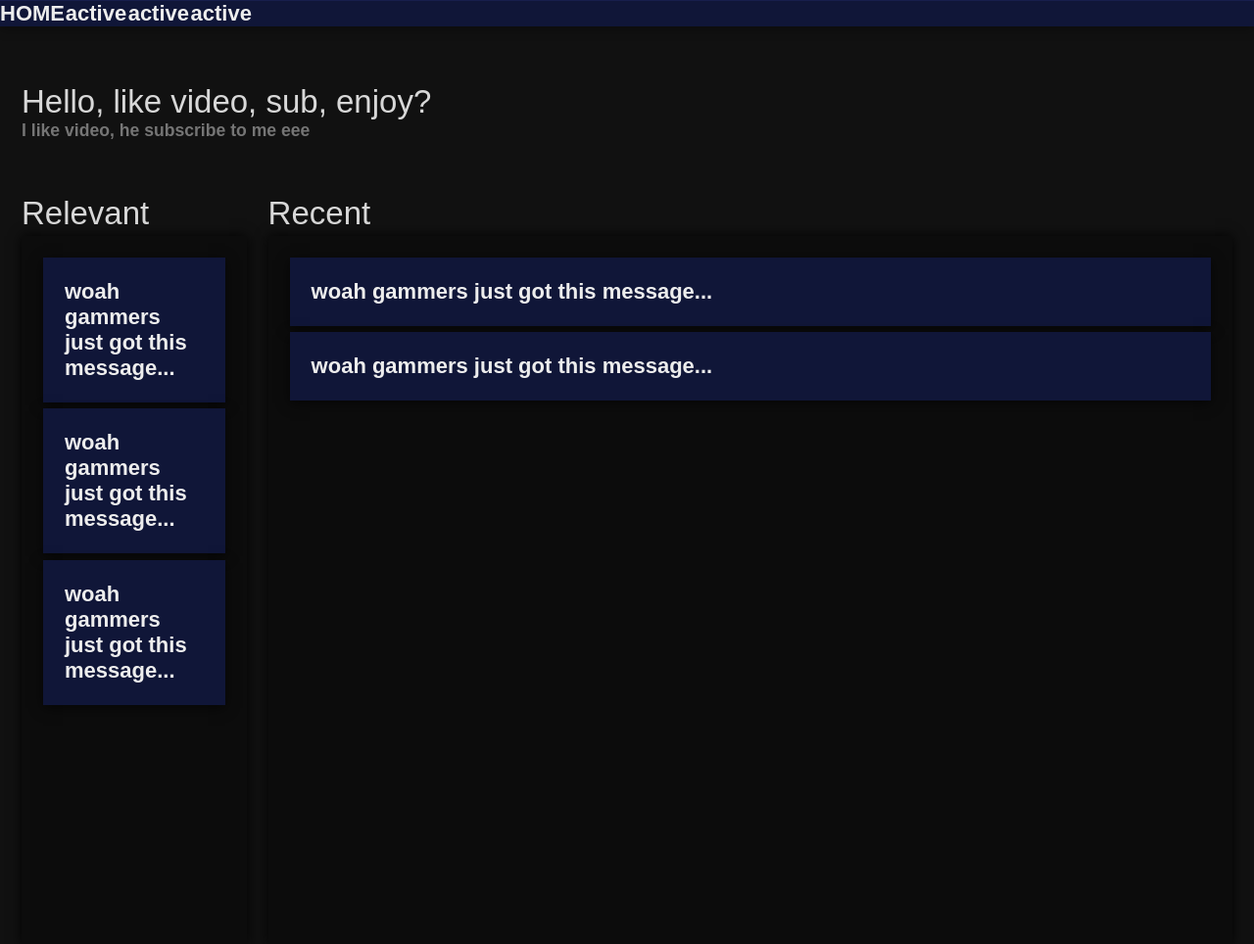
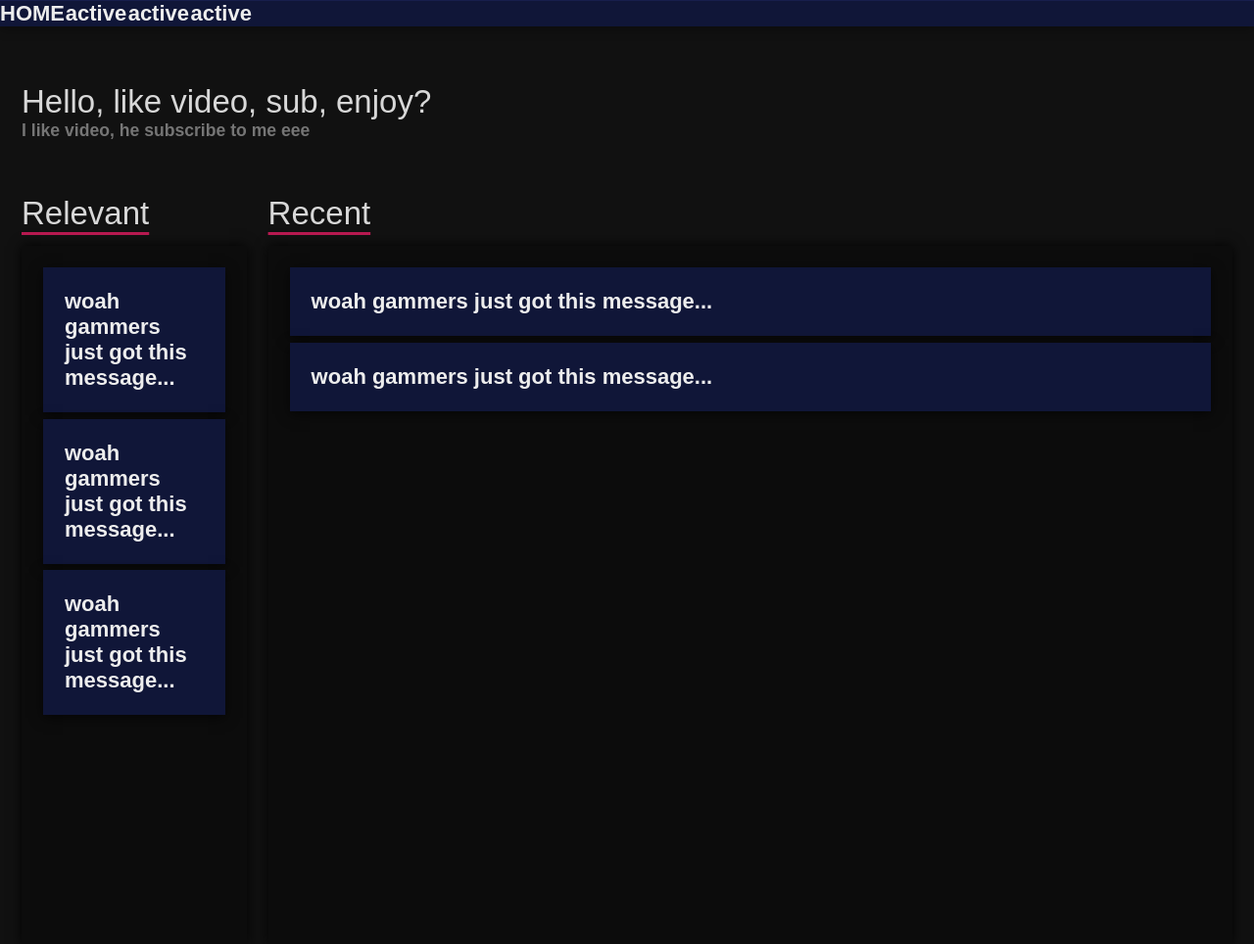
Before and after one commit to gabbe-k/tech-web-template, a PHP site: page / in a window 1280 px wide. Shown: the part 307-1271 px from the top of the page at 98% size. Run offline with PHP 8.4, Linux system fonts and the light colour scheme; some libraries are stand-ins or nearby versions; some web fonts are replaced.

Commit message:
text underline on home

```diff
--- a/css/master.css
+++ b/css/master.css
@@ -428,6 +428,7 @@ html {
   grid-template-columns: repeat(5, 1fr);
   grid-template-rows: 0.75fr 12fr;
   grid-column-gap: 1rem;
+  grid-row-gap: 0.5rem;
   width: 100%;
   height: 100%;
 }
@@ -451,6 +452,13 @@ html {
   display: flex;
   align-items: center;
 }
+.postlist-left-text h3 {
+  -webkit-text-underline-position: under;
+  -ms-text-underline-position: below;
+  text-underline-position: under;
+  text-decoration: underline !important;
+  text-decoration-color: #ba1a52 !important;
+}
 
 .postlist-left {
   grid-column: 1/2;
@@ -469,6 +477,13 @@ html {
   grid-row: 1/2;
   display: flex;
   align-items: center;
+}
+.postlist-center-text h3 {
+  -webkit-text-underline-position: under;
+  -ms-text-underline-position: below;
+  text-underline-position: under;
+  text-decoration: underline !important;
+  text-decoration-color: #ba1a52 !important;
 }
 
 .postlist-center {
--- a/scss/main.scss
+++ b/scss/main.scss
@@ -14,6 +14,7 @@
   grid-template-columns: repeat(5, 1fr);
   grid-template-rows: 0.75fr 12fr;
   grid-column-gap: 1rem;
+  grid-row-gap: .5rem;
   width: 100%;
   height: 100%;
 
@@ -34,6 +35,10 @@
   grid-row: 1/2;
   display: flex;
   align-items: center;
+
+  h3 {
+    @include underline();
+  }
 }
 
 .postlist-left {
@@ -54,6 +59,11 @@
   grid-row: 1/2;
   display: flex;
   align-items: center;
+
+  h3 {
+    @include underline();
+  }
+
 }
 
 .postlist-center {
--- a/scss/misc.scss
+++ b/scss/misc.scss
@@ -22,6 +22,14 @@ $Accent : #ba1a52;
     opacity: $opacity;
   -webkit-transition: $time;
     &:hover {opacity: 0.8};
+}
+
+@mixin underline() {
+  -webkit-text-underline-position: under;
+  -ms-text-underline-position: below;
+  text-underline-position: under;
+  text-decoration: underline !important;
+  text-decoration-color: $Accent !important;
 }
 
 //maybe nice ide guy
```
Also changed, not shown: css/main.css (+15 -0 lines), 5 other files.
